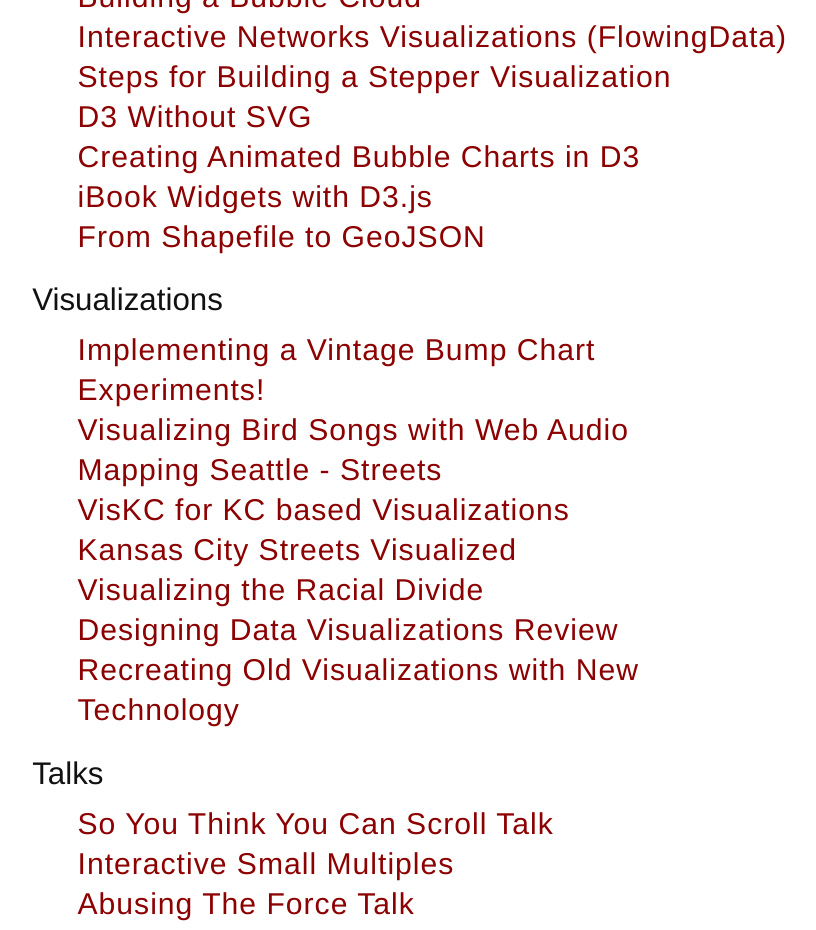
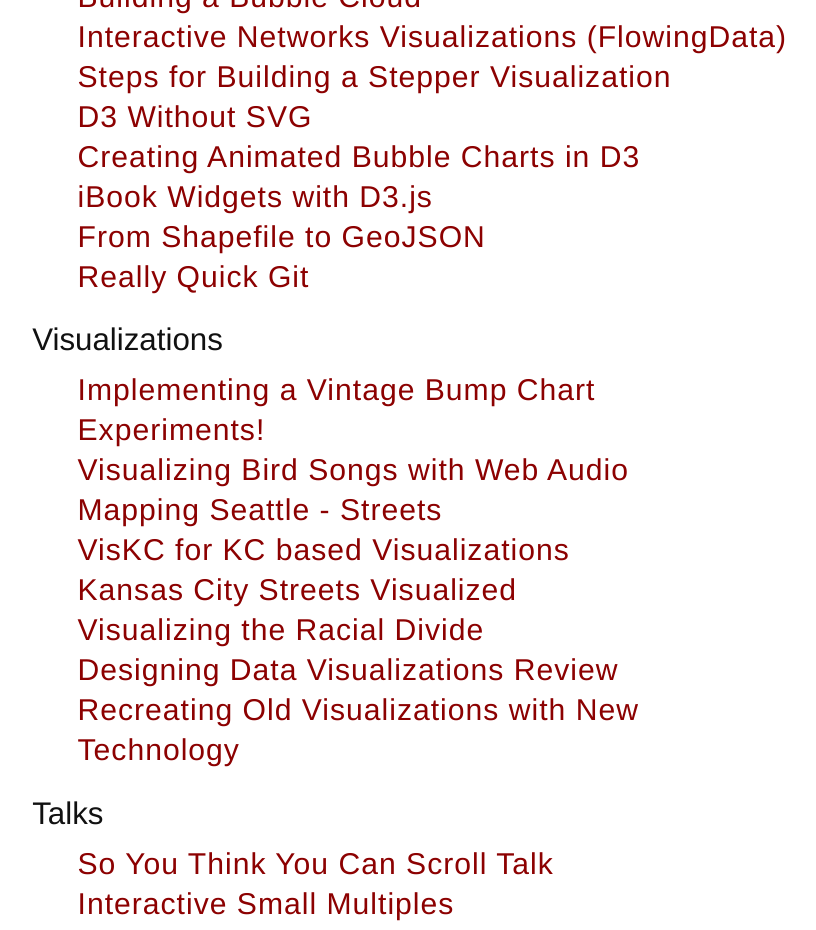
Before and after one commit to vlandham/vlandham.github.com, a Jekyll site: the page built from index.html, in a window 1280 px wide and 1400 px high, scrolled down 657 px. Shown: the top 930 px of the window, without its empty margins (210-1026 px from the left). Built offline with Jekyll 4.4.1, drawn with Linux system fonts in a browser that asks for light colours; some web fonts are replaced; Markdown is read by kramdown in place of the engine named in the settings; some of the changed text lies outside the part shown.

Commit message:
remove other

```diff
--- a/_posts/2011-05-17-Quick_Git.textile
+++ b/_posts/2011-05-17-Quick_Git.textile
@@ -2,7 +2,7 @@
 layout: post
 title: Really Quick Git
 categories:
-- other
+- tutorial
 ---
 
 h3. An attempt to quickly demonstrate the usefulness of Git for the single-developer environment
--- a/index.html
+++ b/index.html
@@ -22,10 +22,3 @@
 <li><a class="post_title" href="{{ post.url }}">{{ post.title }}</a></li>
 {% endfor %}
 </ul>
-
-<h2>Other</h2>
-<ul class="posts">
-{% for post in site.categories.other %}
-<li><a class="post_title" href="{{ post.url }}">{{ post.title }}</a></li>
-{% endfor %}
-</ul>
```
